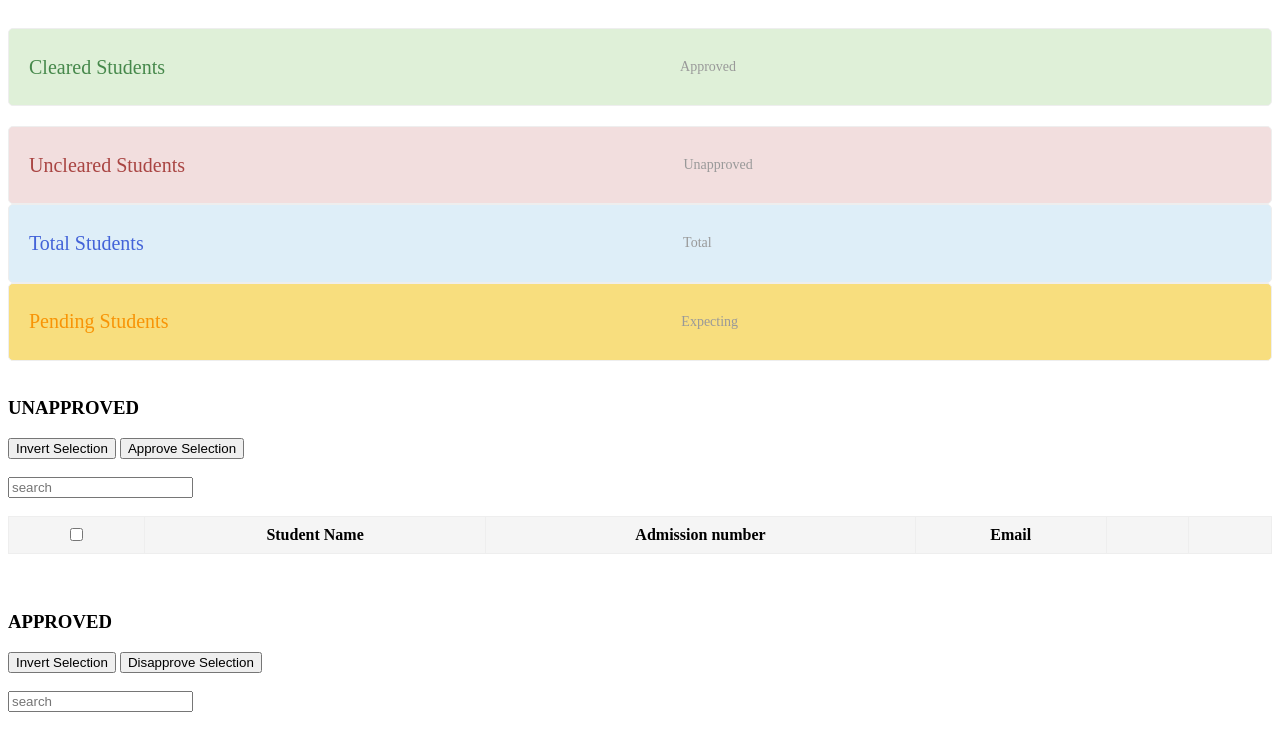
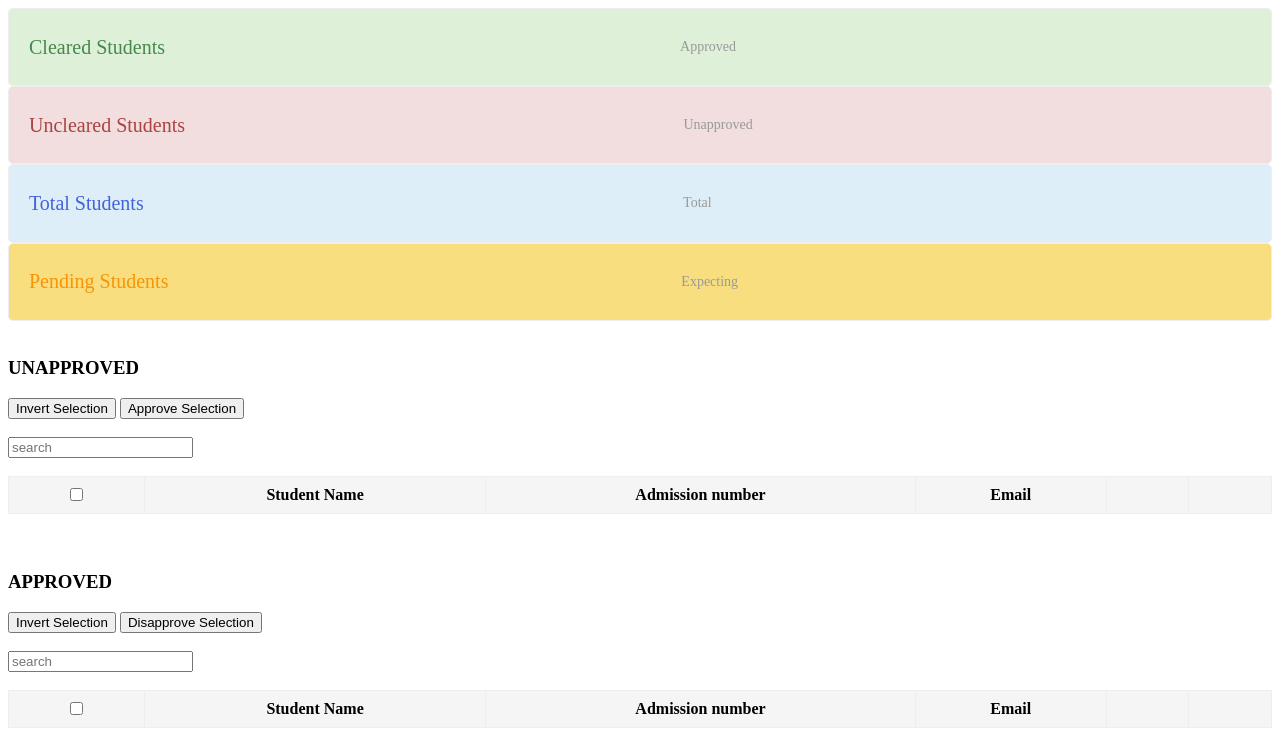
Before and after one commit to Patrick-K-N/Institutional-News-Network, a PHP site: the page made by Student Clearance.html in a window 1280 px wide. Shown: the top 730 px of the page. Run offline with PHP 8.4, Linux system fonts and the light colour scheme; lists and menus that the app fills with data are empty.

Commit message:
CODE CHANGES

```diff
--- a/Student Clearance.html
+++ b/Student Clearance.html
@@ -1,6 +1,6 @@
 <!DOCTYPE html>
 
-<section class="statistic statistic2">
+<section>
     <div class="container">
       <div class="row">
         <div class="col-md-6 col-lg-3">
@@ -16,7 +16,10 @@
     </div>
   </section>
 
-            <div class="col-md-6 col-lg-3">
+     <section>
+            <div class="container">
+            <div class="row">
+             <div class="col-md-6 col-lg-3">
                 <div class="statistic__item statistic__item--red">
                     <h2>Uncleared Students</h2>
                     <span class="desc">Unapproved</span>
--- a/studentclearance.php
+++ b/studentclearance.php
@@ -37,7 +37,7 @@ foreach ($unapprovedStudents as $student) {
   echo "<td>";
   echo "<label class=\"au-checkbox\">";
   echo "<input type=\"checkbox\" name=\"student_ids[]\" value=\"{$student['id']}">";
-  echo "<span class=\"au-checkmark\"></span>;
+  echo "<span class=\"au-checkmark\">" " </span>";
   echo "</label>";
   echo "</td>";
   echo "<td>{$student['sn']}</td>";
```
